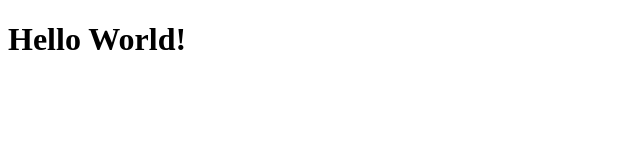
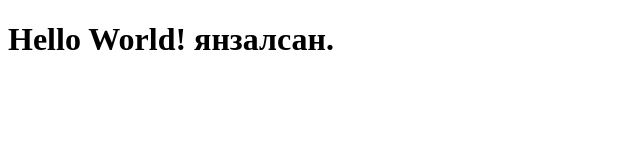
Before and after one commit to erdenebat1/lekts12, a plain HTML site: page index.html in a window 1280 px wide. Shown: the whole page, without its empty margins (0-640 px from the left). Drawn offline with Linux system fonts and the light colour scheme.

Commit message:
#5 updated the text

```diff
--- a/index.html
+++ b/index.html
@@ -7,6 +7,6 @@
     <title>lekts12</title>
 </head>
 <body>
-    <h1>Hello World!</h1>
+    <h1>Hello World! янзалсан.</h1>
 </body>
 </html>
```
